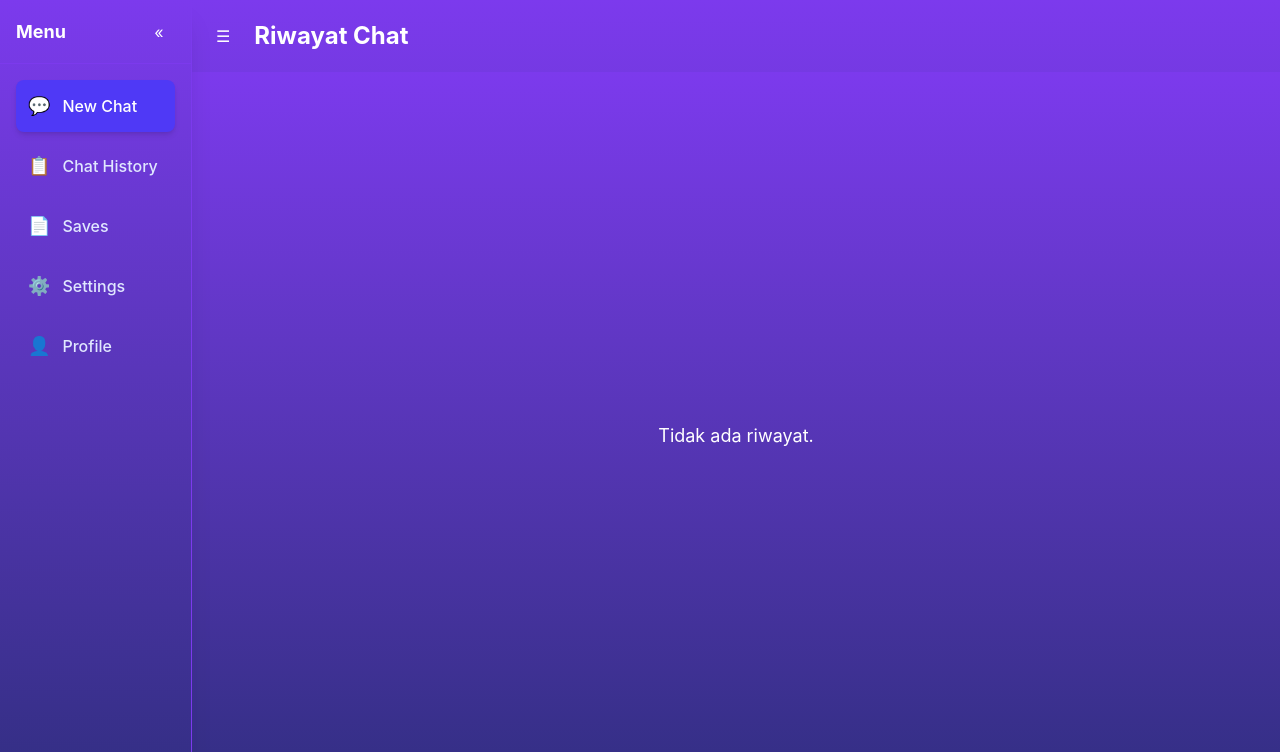
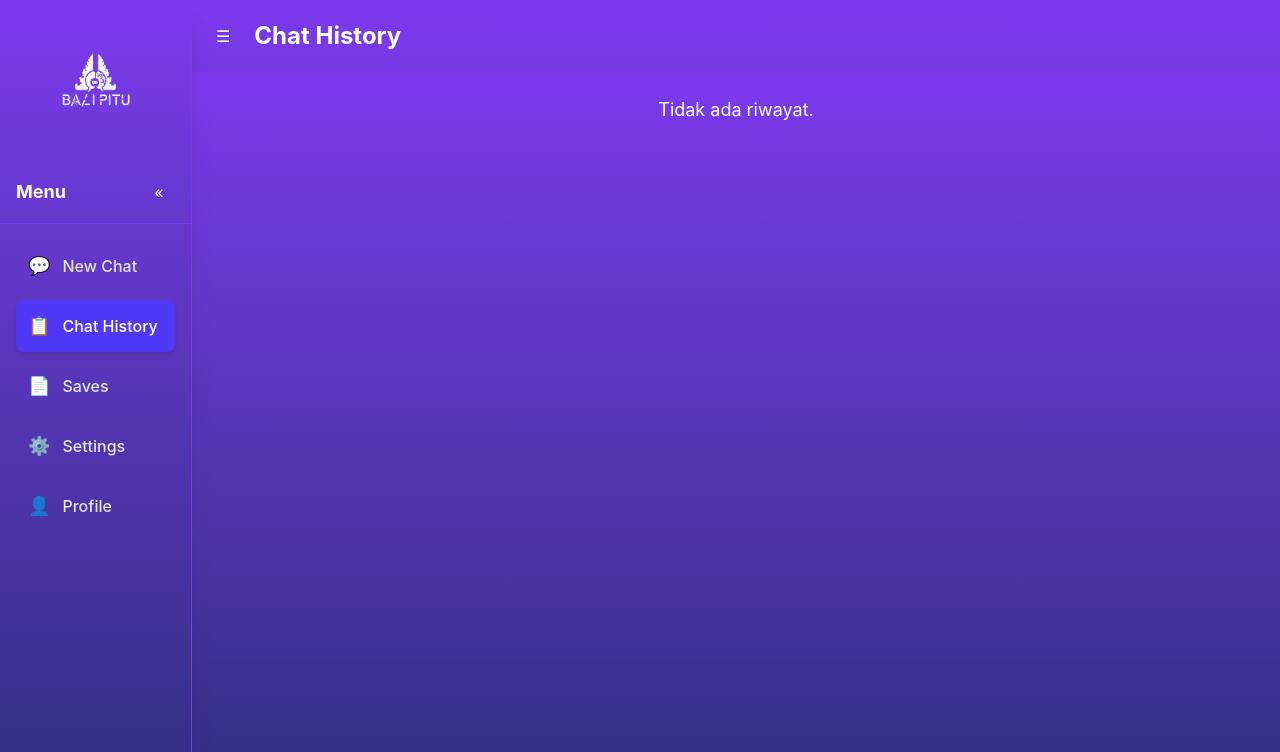
Before and after one commit to herSugar/chatfrontend, a React (Vite) app: page /history in a window 1280 px wide. Shown: the top 752 px of the page. Built offline with nearby package versions, Linux system fonts and the light colour scheme.

Commit message:
update history

```diff
--- a/src/components/ChatContainer.tsx
+++ b/src/components/ChatContainer.tsx
@@ -60,10 +60,9 @@ export default function ChatContainer() {
       `}>
         {/* Navbar with toggle button - Static positioning override */}
         <div className="[&>nav]:!relative [&>nav]:!top-auto">
-          <Navbar
-            transparentOnTop={true}
-            disableScrollEffect={true}
-          >
+          <div className="[&>nav]:!relative [&>nav]:!top-auto">
+        {/* You can replace this with your Navbar component if available */}
+        <div className="flex items-center p-4">
         <button
           onClick={() => setIsCollapsed(!isCollapsed)}
           className="p-2 rounded-lg hover:bg-indigo-600 transition-colors text-white"
@@ -71,7 +70,9 @@ export default function ChatContainer() {
         >
           ☰
         </button>
-          </Navbar>
+        <h1 className="ml-4 text-2xl font-bold text-white">Chat Generator</h1>
+        </div>
+      </div>
         </div>
 
         {/* Chat content */}
--- a/src/components/Sidebar.tsx
+++ b/src/components/Sidebar.tsx
@@ -1,5 +1,6 @@
-import React, { useState } from 'react';
-import { useNavigate } from 'react-router-dom';
+import React, { useState, useEffect } from 'react';
+import { useNavigate, useLocation } from 'react-router-dom';
+
 interface SidebarProps {
   isCollapsed: boolean;
   onToggleCollapse: () => void;
@@ -15,76 +16,83 @@ interface MenuItem {
 const Sidebar: React.FC<SidebarProps> = ({ isCollapsed, onToggleCollapse }) => {
   const [activeItem, setActiveItem] = useState<string>('chat');
   const navigate = useNavigate();
+  const location = useLocation();
+
+  useEffect(() => {
+    if (location.pathname.startsWith('/chat')) {
+      setActiveItem('chat');
+    } else if (location.pathname.startsWith('/history')) {
+      setActiveItem('history');
+    } else if (location.pathname.startsWith('/saves')) {
+      setActiveItem('saves');
+    } else if (location.pathname.startsWith('/settings')) {
+      setActiveItem('settings');
+    } else if (location.pathname.startsWith('/profile')) {
+      setActiveItem('profile');
+    }
+  }, [location.pathname]);
 
   const menuItems: MenuItem[] = [
     {
       id: 'chat',
       label: 'New Chat',
       icon: '💬',
-          onClick: () => {
-              setActiveItem('chat');
-              navigate('/chat');
-        console.log('New Chat clicked');
-      }
+      onClick: () => navigate('/chat'),
     },
     {
       id: 'history',
       label: 'Chat History',
       icon: '📋',
-        onClick: () => {
-            setActiveItem('history');
-            navigate('/history');
-        console.log('Chat History clicked');
-      }
+      onClick: () => navigate('/history'),
     },
     {
       id: 'saves',
       label: 'Saves',
       icon: '📄',
-      onClick: () => {
-        setActiveItem('saves');
-        console.log('Saves clicked');
-      }
+      onClick: () => navigate('/saves'),
     },
     {
       id: 'settings',
       label: 'Settings',
       icon: '⚙️',
-      onClick: () => {
-        setActiveItem('settings');
-        console.log('Settings clicked');
-      }
+      onClick: () => navigate('/settings'),
     },
     {
       id: 'profile',
       label: 'Profile',
       icon: '👤',
-      onClick: () => {
-        setActiveItem('profile');
-        console.log('Profile clicked');
-      }
-    }
+      onClick: () => navigate('/profile'),
+    },
   ];
 
   const handleItemClick = (item: MenuItem) => {
-    setActiveItem(item.id);
     if (item.onClick) {
       item.onClick();
     }
   };
 
   return (
-    <div className={`
+    <div
+      className={`
         h-full bg-gradient-to-b from-[#7c3aed] to-[#312e81] text-white fixed top-0 left-0 z-30
         transition-transform duration-300 ease-in-out
         ${isCollapsed ? 'w-16 -translate-x-full' : 'w-48 translate-x-0'}
         shadow-xl border-r border-[#7c3aed]
-    `}>
+      `}
+    >
+      {/* Logo */}
+      <div className="flex items-center justify-center py-4">
+        <img
+          src="/image/logop.png"
+          alt="Logo"
+          className={`transition-all duration-300 ${
+            isCollapsed ? 'w-20 h-20' : 'w-32 h-32'
+          }`}
+        />
+      </div>
       {/* Header */}
       <div className="p-4 flex items-center justify-between border-b border-[#7c3aed] h-16">
-        {!isCollapsed && (
-          <h2 className="font-bold text-lg text-white">Menu</h2>
-        )}
+        {!isCollapsed && <h2 className="font-bold text-lg text-white">Menu</h2>}
         <button
           onClick={onToggleCollapse}
           className="p-1 rounded hover:bg-[#7c3aed] transition-colors duration-200 flex items-center justify-center w-8 h-8 text-white"
@@ -105,7 +113,8 @@ const Sidebar: React.FC<SidebarProps> = ({ isCollapsed, onToggleCollapse }) => {
                   className={`
                     w-full text-left p-3 rounded-lg cursor-pointer transition-all duration-200
                     flex items-center gap-3
-                    ${activeItem === item.id
+                    ${
+                      activeItem === item.id
                         ? 'bg-indigo-600 text-white shadow-md'
                         : 'hover:bg-[#7c3aed] text-indigo-100 hover:text-white'
                     }
@@ -113,13 +122,9 @@ const Sidebar: React.FC<SidebarProps> = ({ isCollapsed, onToggleCollapse }) => {
                   `}
                   title={isCollapsed ? item.label : undefined}
                 >
-                  <span className="text-lg flex-shrink-0">
-                    {item.icon}
-                  </span>
+                  <span className="text-lg flex-shrink-0">{item.icon}</span>
                   {!isCollapsed && (
-                    <span className="font-medium truncate">
-                      {item.label}
-                    </span>
+                    <span className="font-medium truncate">{item.label}</span>
                   )}
                 </button>
               </li>
--- a/src/pages/HistoryPage.tsx
+++ b/src/pages/HistoryPage.tsx
@@ -121,15 +121,14 @@ const HistoryPage = () => {
         >
           ☰
         </button>
-        <h1 className="ml-4 text-2xl font-bold text-white">Riwayat Chat</h1>
+        <h1 className="ml-4 text-2xl font-bold text-white">Chat History</h1>
         </div>
       </div>
 
       {/* History content */}
-      <div className="flex-1 overflow-y-auto bg-gradient-to-b from-[#7c3aed] to-[#312e81]">
-        <div className="h-full flex flex-col">
-        <div className="flex-1 overflow-y-auto p-6">
-          <div className="max-w-4xl mx-auto h-full flex flex-col">
+  <div className="flex-1 h-full overflow-y-auto bg-gradient-to-b from-[#7c3aed] to-[#312e81]">
+  <div className="flex flex-col h-full min-h-0">
+    <div className="flex-1 overflow-y-auto p-6 min-h-0">
       {loading ? (
         <div className="flex-1 flex items-center justify-center text-white text-lg">
           Memuat riwayat...
@@ -139,6 +138,7 @@ const HistoryPage = () => {
           Tidak ada riwayat.
         </div>
       ) : (
+        // Ubah dari grid ke flex kolom
         <div className="flex flex-col gap-4 w-full">
           {history.map((session) => (
             <div
@@ -172,7 +172,8 @@ const HistoryPage = () => {
     </div>
   </div>
 </div>
-      </div>
+
+
       </div>
     </div>
   );
```
Lines whose indentation alone changed are shown as unchanged.
